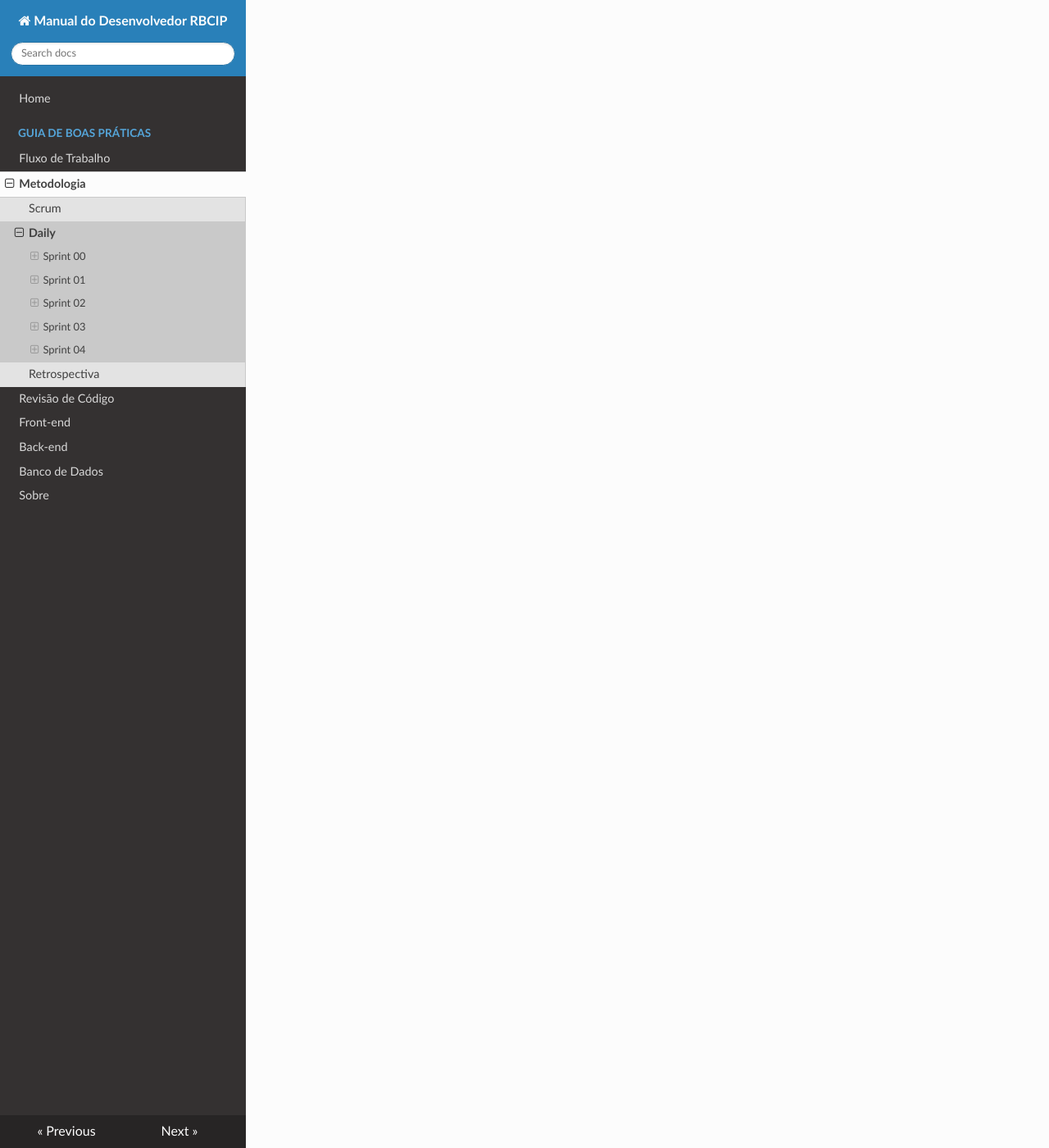
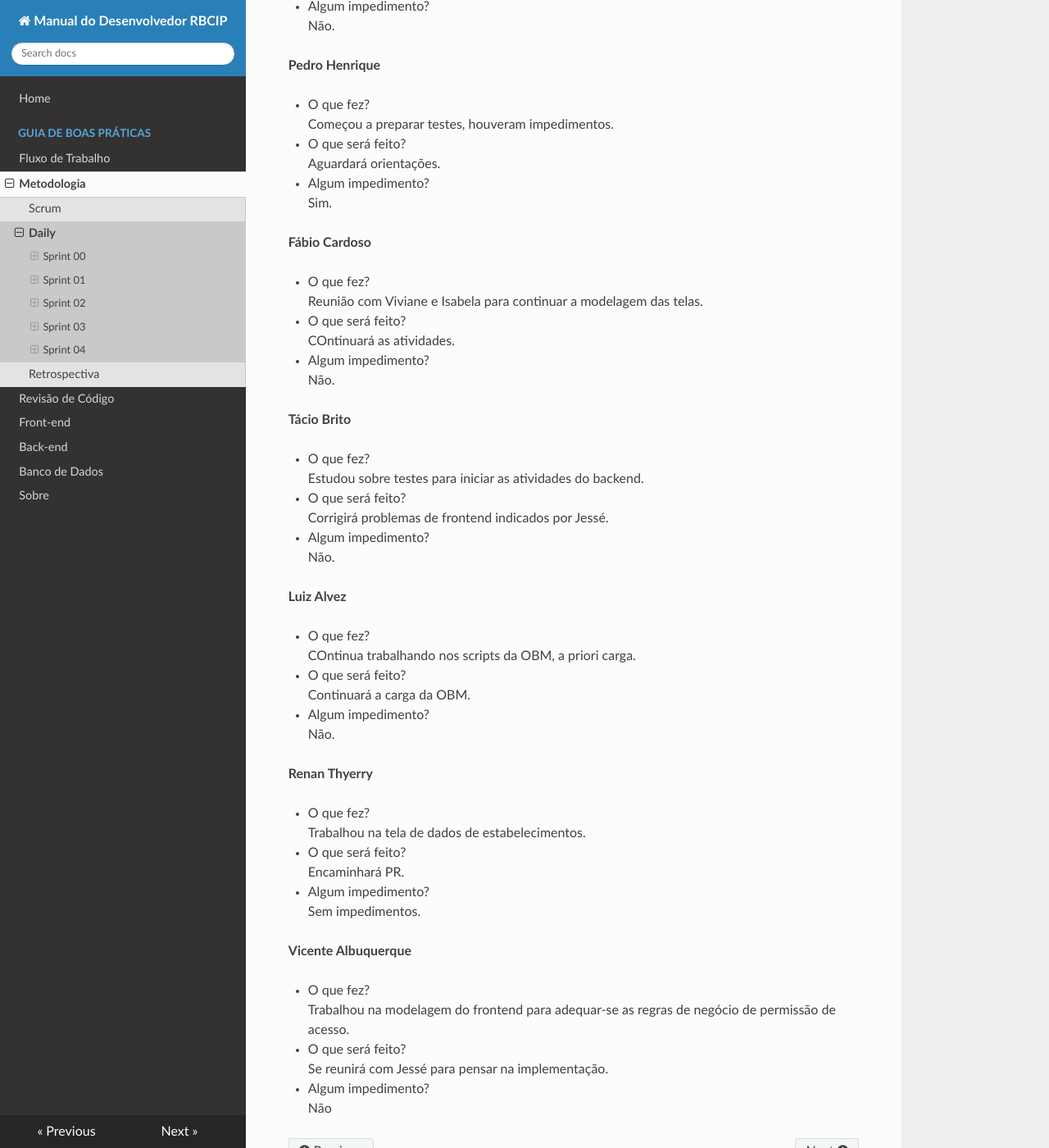
Before and after one commit to jesseazevedo/ManualDesenvolvimento, an MkDocs documentation site: the page built from docs/scrum/daily.md, in a window 1280 px wide and 1400 px high, scrolled down 81096 px. Shown: the whole window at 82% size. Built offline with MkDocs 1.6.1, drawn with Linux system fonts in a browser that asks for light colours; nearby versions of some CDN libraries; some of the changed text lies outside the part shown.

Commit message:
Diário de desenvolvimento - dia 07 de Junho

```diff
--- a/docs/scrum/daily.md
+++ b/docs/scrum/daily.md
@@ -3341,3 +3341,68 @@ Está trabalhando na issue #335 FEATURE/BACKEND_CRIAR_ROLES_GLOBAL.
 Finalizará e encaminhará o PR.
 * Algum impedimento?
 Não.
+
+### 07/06/2024
+
+**Jessé da Nobrega**
+
+* O que fez?
+Subiu infraestrutura e realizou testes na aplicação.
+* O que será feito?
+Trabalhará nos testes e2e.
+* Algum impedimento?
+Não.
+
+**Pedro Henrique**
+
+* O que fez?
+Começou a preparar testes, houveram impedimentos.
+* O que será feito?
+Aguardará orientações.
+* Algum impedimento?
+Sim.
+
+**Fábio Cardoso**
+
+* O que fez?
+Reunião com Viviane e Isabela para continuar a modelagem das telas.
+* O que será feito?
+COntinuará as atividades.
+* Algum impedimento?
+Não.
+
+**Tácio Brito**
+
+* O que fez?
+Estudou sobre testes para iniciar as atividades do backend.
+* O que será feito?
+Corrigirá problemas de frontend indicados por Jessé.
+* Algum impedimento?
+Não.
+
+**Luiz Alvez**
+
+* O que fez?
+COntinua trabalhando nos scripts da OBM, a priori carga.
+* O que será feito?
+Continuará a carga da OBM.
+* Algum impedimento?
+Não.
+
+**Renan Thyerry**
+
+* O que fez?
+Trabalhou na tela de dados de estabelecimentos.
+* O que será feito?
+Encaminhará PR.
+* Algum impedimento?
+Sem impedimentos.
+
+**Vicente Albuquerque**
+
+* O que fez?
+Trabalhou na modelagem do frontend para adequar-se as regras de negócio de permissão de acesso.
+* O que será feito?
+Se reunirá com Jessé para pensar na implementação.
+* Algum impedimento?
+Não
```
Also changed, not shown: site/index.html, site/scrum/daily/index.html, site/search/search_index.json, 1 other file.
